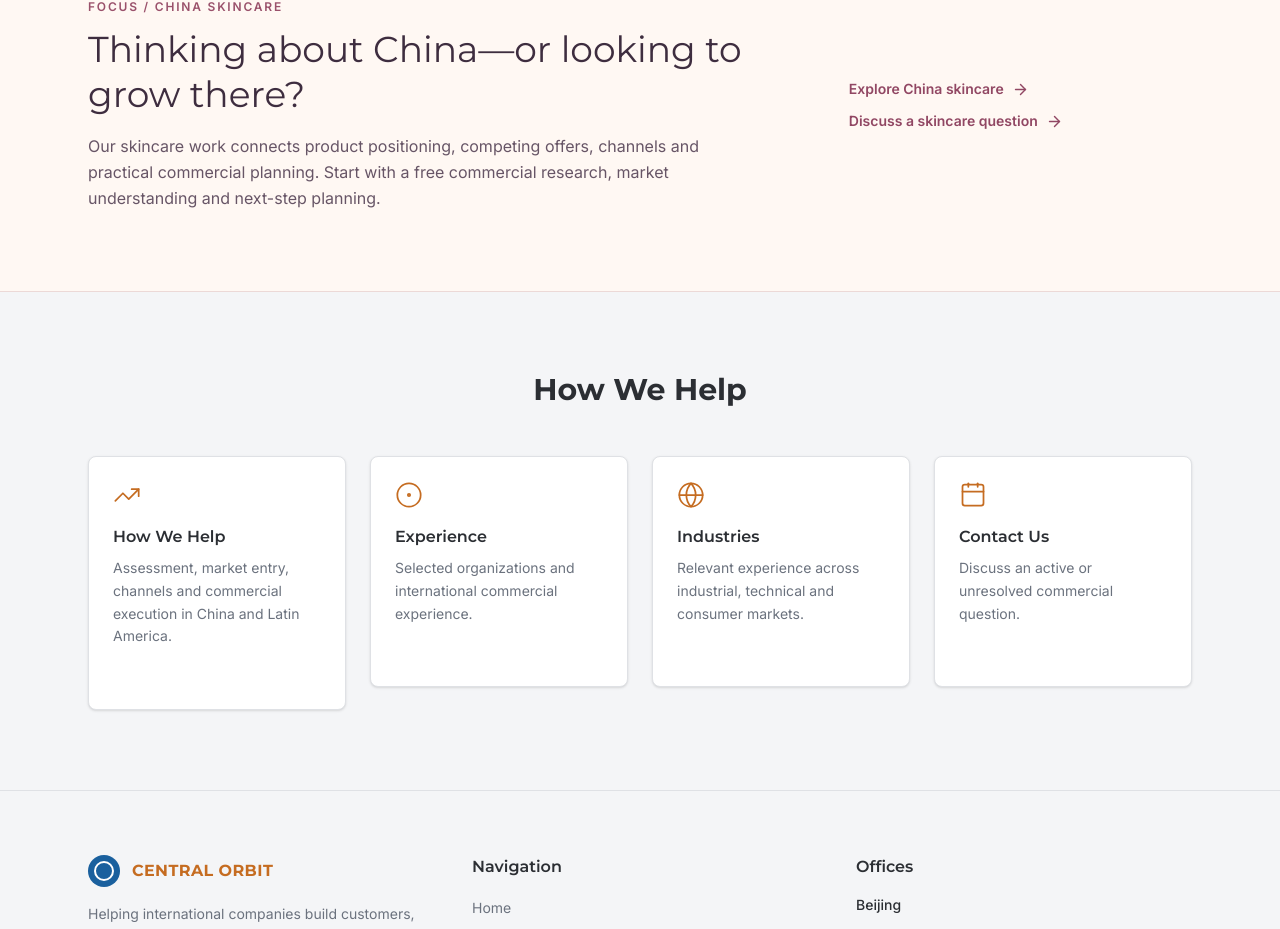
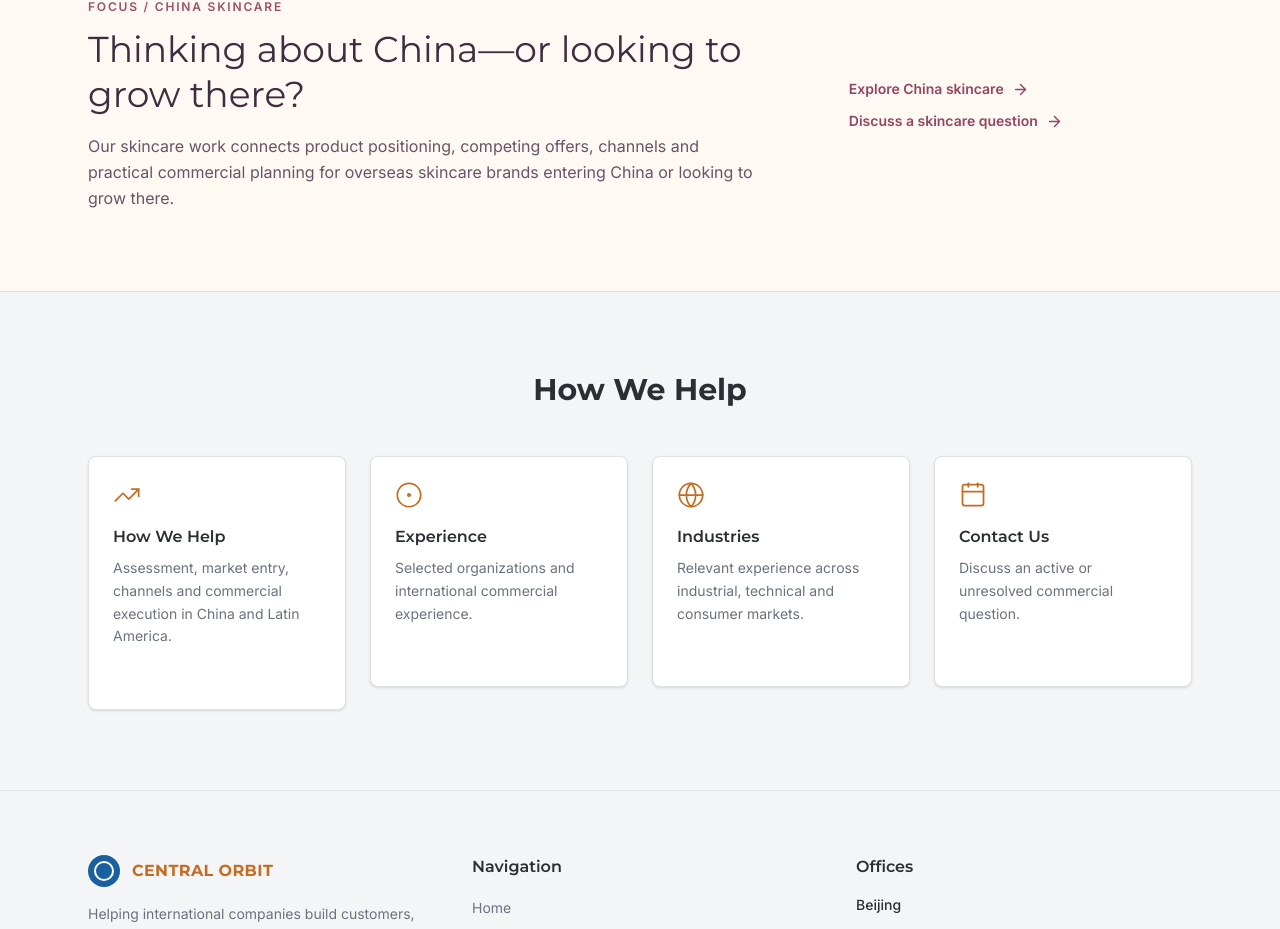
Before and after one commit to yochaigg/central-orbit, a Next.js app: page / in a window 1280 px wide. Shown: the part 1134-2063 px from the top of the page. Built offline with nearby package versions, Linux system fonts and the light colour scheme.

Commit message:
Keep homepage skincare description independent from the LinkedIn campaign

```diff
--- a/src/app/page.tsx
+++ b/src/app/page.tsx
@@ -137,8 +137,8 @@ export default function Home() {
                 </h2>
                 <p className="mt-4 text-[#675566] max-w-2xl leading-relaxed">
                   Our skincare work connects product positioning, competing offers,
-                  channels and practical commercial planning. Start with a free
-                  commercial research, market understanding and next-step planning.
+                  channels and practical commercial planning for overseas skincare
+                  brands entering China or looking to grow there.
                 </p>
               </div>
               <div className="flex flex-col gap-3 md:items-start">
```
